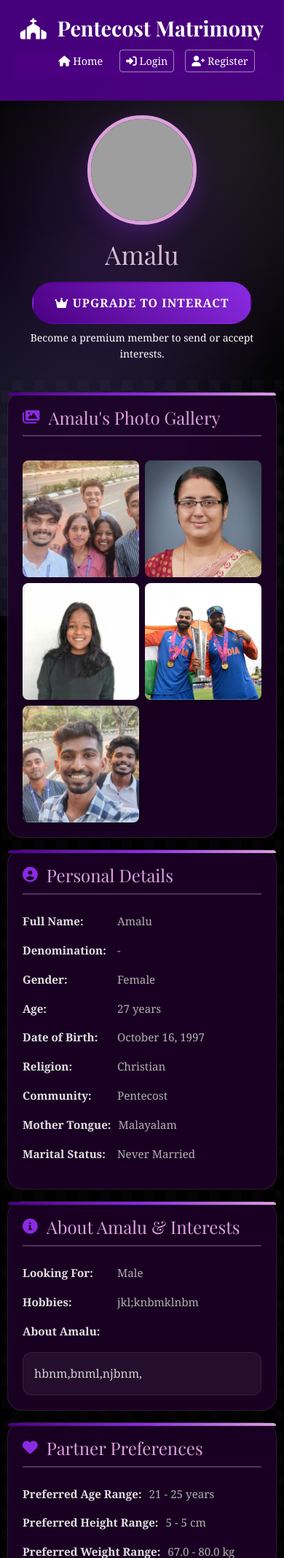
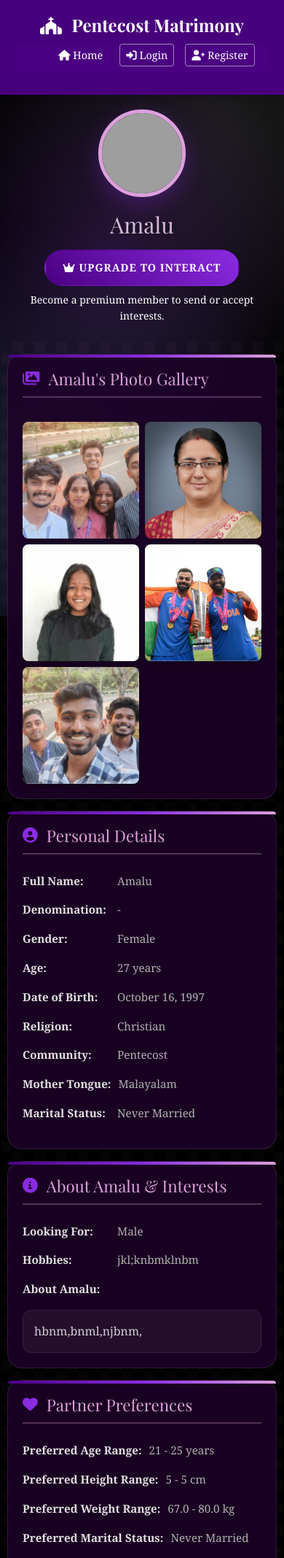
Before and after one commit to athulkjose01/penmatrimony, a Django app: template matri/templates/matri/view_other_user_profile.html in a window 390 px wide. Shown: the top 2135 px of the page at 73% size. Run offline with Django 5.2, Linux system fonts and the light colour scheme; the template is opened without the code that fills it: values that come from a table or form of the project are taken from there, others are empty; data comes from the database, SQL or seed files in the repository; parts of the project's set-up code (start-up, migrations or seed data) failed here and were passed over; some web fonts are replaced; grey boxes are pictures that could not be loaded.

Commit message:
New Committtt

```diff
--- a/matri/templates/matri/view_other_user_profile.html
+++ b/matri/templates/matri/view_other_user_profile.html
@@ -94,8 +94,8 @@
         .footer-socials a { margin-right: 12px; font-size: 1.2rem; color: #DDA0DD; }
         .footer-bottom { text-align: center; padding-top: 20px; border-top: 1px solid #5b4c6c; color: #aaa; font-size: 0.85rem; }
         .footer-bottom p { margin-bottom: 5px; }
+        @media (max-width: 992px) { .nav-links { gap: 15px; } .nav-links a { font-size: 0.9rem; padding: 5px 8px;} }
         @media (max-width: 768px) { .nav-container { flex-direction: column; gap: 10px; } .nav-links { flex-wrap: wrap; justify-content: center; width: 100%; background: rgba(75, 0, 130, 0.98); padding-bottom: 10px; } .main-view-container { margin-top: 20px; margin-bottom: 20px; padding: 0 10px; } .profile-display-header .page-main-title { font-size: 2.2rem; } .profile-detail-section { padding: 20px; } .profile-section-title { font-size: 1.5rem; } .footer-content { grid-template-columns: 1fr; text-align: center;} .footer-socials { text-align: center; margin-top: 10px;} .profile-picture-large, .profile-no-picture { width: 150px; height: 150px;} .profile-detail-item strong { min-width: 120px; } .full-page-post-scroller { padding: 10px 5px; } .full-page-post-close-btn { top: 10px; left: 10px; padding: 8px 12px; font-size: 0.9rem;} .full-page-post-view { padding-top: 50px; } }
-        @media (max-width: 992px) { .nav-links { gap: 15px; } .nav-links a { font-size: 0.9rem; padding: 5px 8px;} }
         @keyframes fadeInUp { from { opacity: 0; transform: translateY(30px); } to { opacity: 1; transform: translateY(0); } }
         .profile-display-header, .profile-detail-section { animation: fadeInUp 0.6s ease-out forwards; opacity: 0; }
         .section-user-posts { animation-delay: 0.1s !important; } .section-personal-details { animation-delay: 0.15s !important; } .section-about-interests { animation-delay: 0.25s !important; } .section-partner-prefs { animation-delay: 0.35s !important; } .section-physical-diet { animation-delay: 0.2s !important; } .section-education-career { animation-delay: 0.3s !important; } .section-location-details { animation-delay: 0.4s !important; } .section-lifestyle-choices { animation-delay: 0.45s !important; } .section-family-background { animation-delay: 0.5s !important; }
@@ -107,9 +107,34 @@
         .btn-info { background: #0dcaf0; color: white; border: 2px solid transparent; } /* Bootstrap's info color */
         .btn:hover { transform: translateY(-3px); box-shadow: 0 10px 25px rgba(0,0,0,0.3); }
 
+        /* === MODIFICATION: ADDED FOR RESPONSIVENESS ON VERY SMALL SCREENS === */
+        @media (max-width: 420px) {
+            .logo {
+                font-size: 1.5rem; /* Reduce logo size to prevent wrapping */
+            }
+            .profile-picture-large, .profile-no-picture {
+                width: 120px; /* Make profile picture smaller */
+                height: 120px;
+            }
+            .profile-display-header .page-main-title {
+                font-size: 1.9rem; /* Make header smaller */
+            }
+            .profile-section-title {
+                font-size: 1.4rem; /* Make section titles more compact */
+            }
+            .posts-grid.row { /* Make photo grid gutters smaller */
+                --bs-gutter-x: 0.5rem;
+                --bs-gutter-y: 0.5rem;
+            }
+            .btn { /* Adjust button size on small screens */
+                padding: 12px 24px;
+                font-size: 0.9rem;
+            }
+        }
     </style>
 </head>
 <body>
+    <!-- The rest of your HTML remains unchanged -->
     <nav>
         <div class="nav-container">
             <a href="{% url 'index' %}" class="logo">
```
Also changed, not shown: matri/templates/matri/view_user_profile.html (+4 -11 lines).
